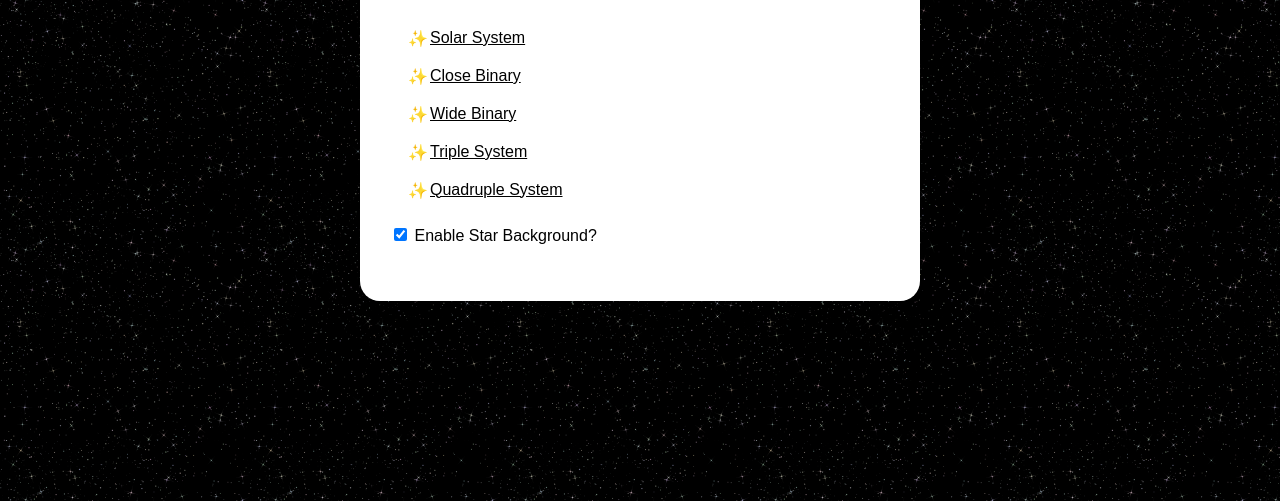
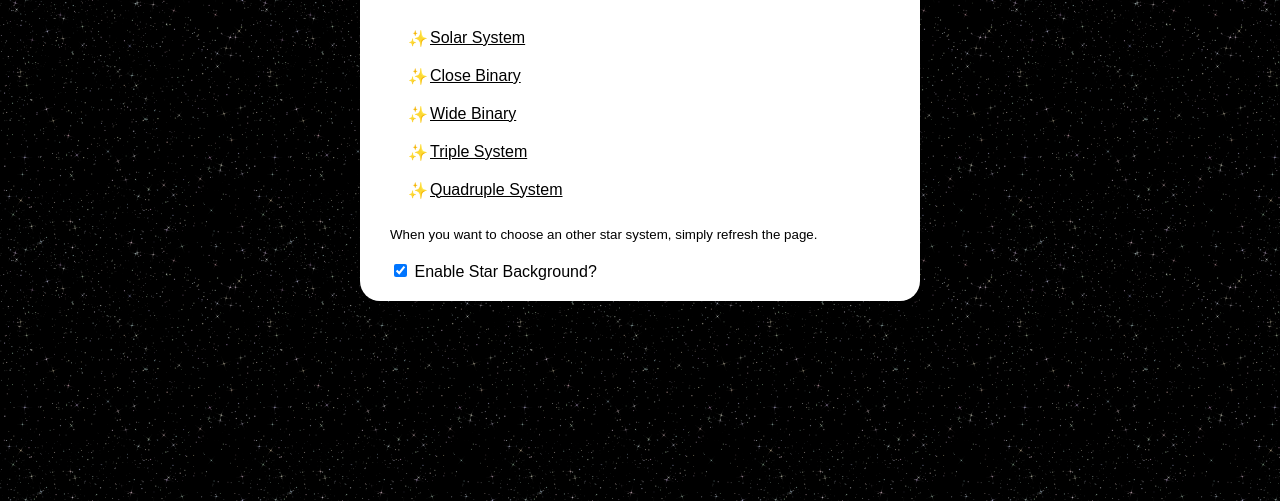
Before and after one commit to robinvandernoord/StarSystemSimulator, a plain HTML site: page index.html in a window 1280 px wide. Shown: the part 309-810 px from the top of the page. Drawn offline with nearby package versions, Linux system fonts and the light colour scheme.

Commit message:
added hint how to choose other system

```diff
--- a/index.html
+++ b/index.html
@@ -21,11 +21,14 @@
         <li><a href="#" data-system="triple">Triple System</a></li>
         <li><a href="#" data-system="quadruple">Quadruple System</a></li>
     </ul>
-
+    <small>When you want to choose an other star system, simply refresh the page.</small>
+    <br/>
+    <br/>
     <div>
         <input type="checkbox" id="background-toggle" checked>
         <label for="background-toggle">Enable Star Background?</label>
     </div>
+
 </div>
 
 <script
```
